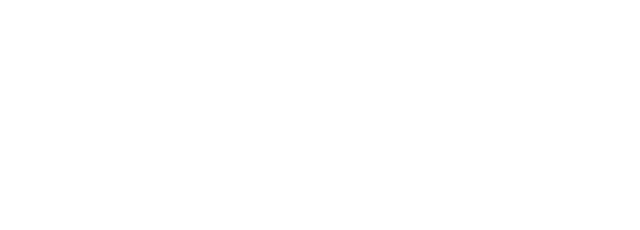
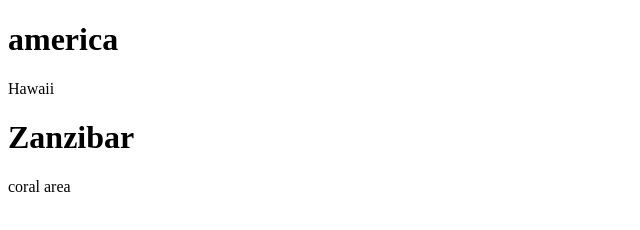
Before and after one commit to mfaumemfaume300/foodmate, a plain HTML site: page places.html in a window 1280 px wide. Shown: the whole page, without its empty margins (0-640 px from the left). Drawn offline with Linux system fonts and the light colour scheme.

Commit message:
updated the places

```diff
--- a/places.html
+++ b/places.html
@@ -6,6 +6,9 @@
     <title>Places to visit </title>
 </head>
 <body>
-
+    <h1>america</h1>
+    <p>Hawaii</p>
+    <h1>Zanzibar</h1>
+    <p>coral area</p>
 </body>
 </html>
```
